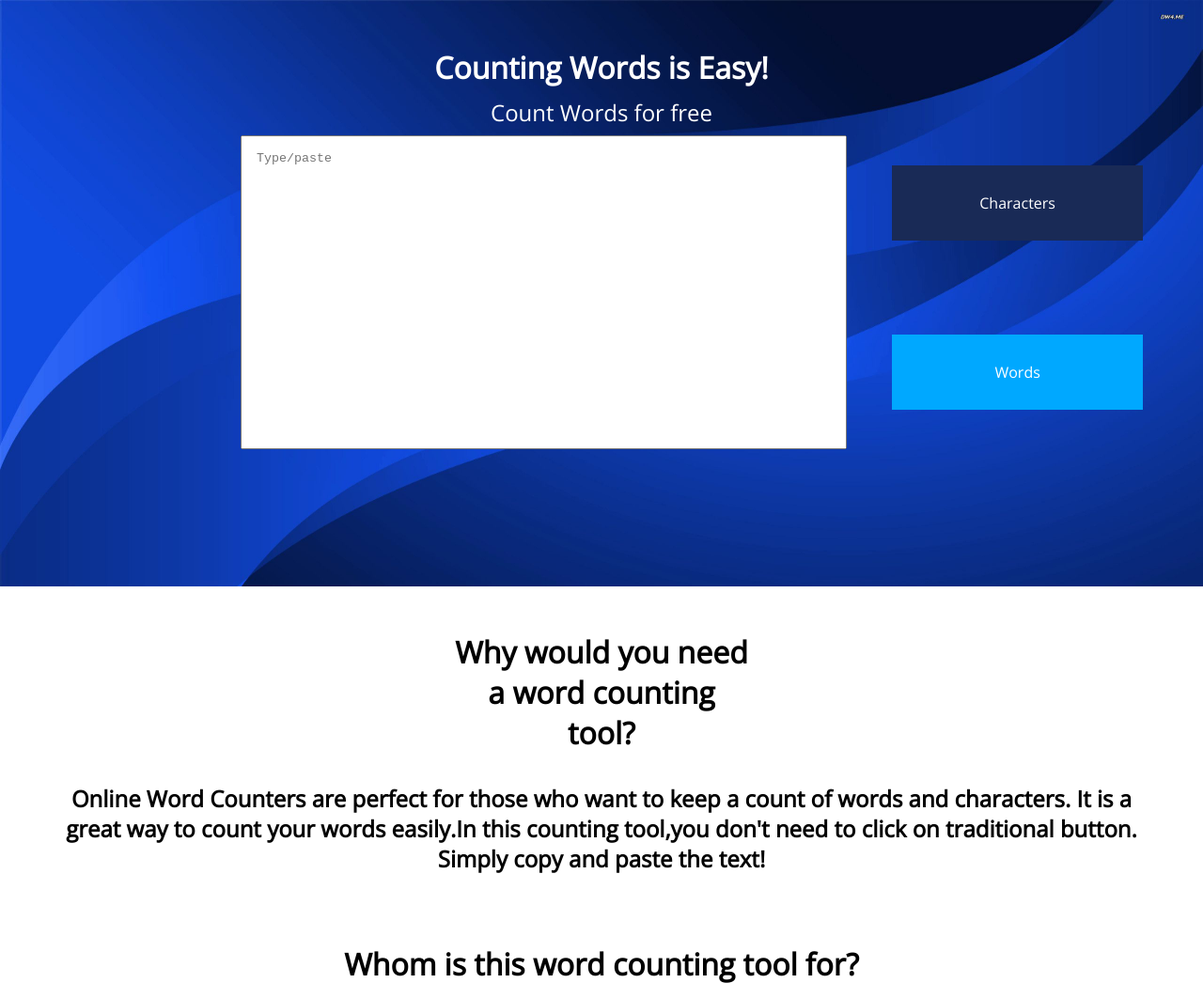
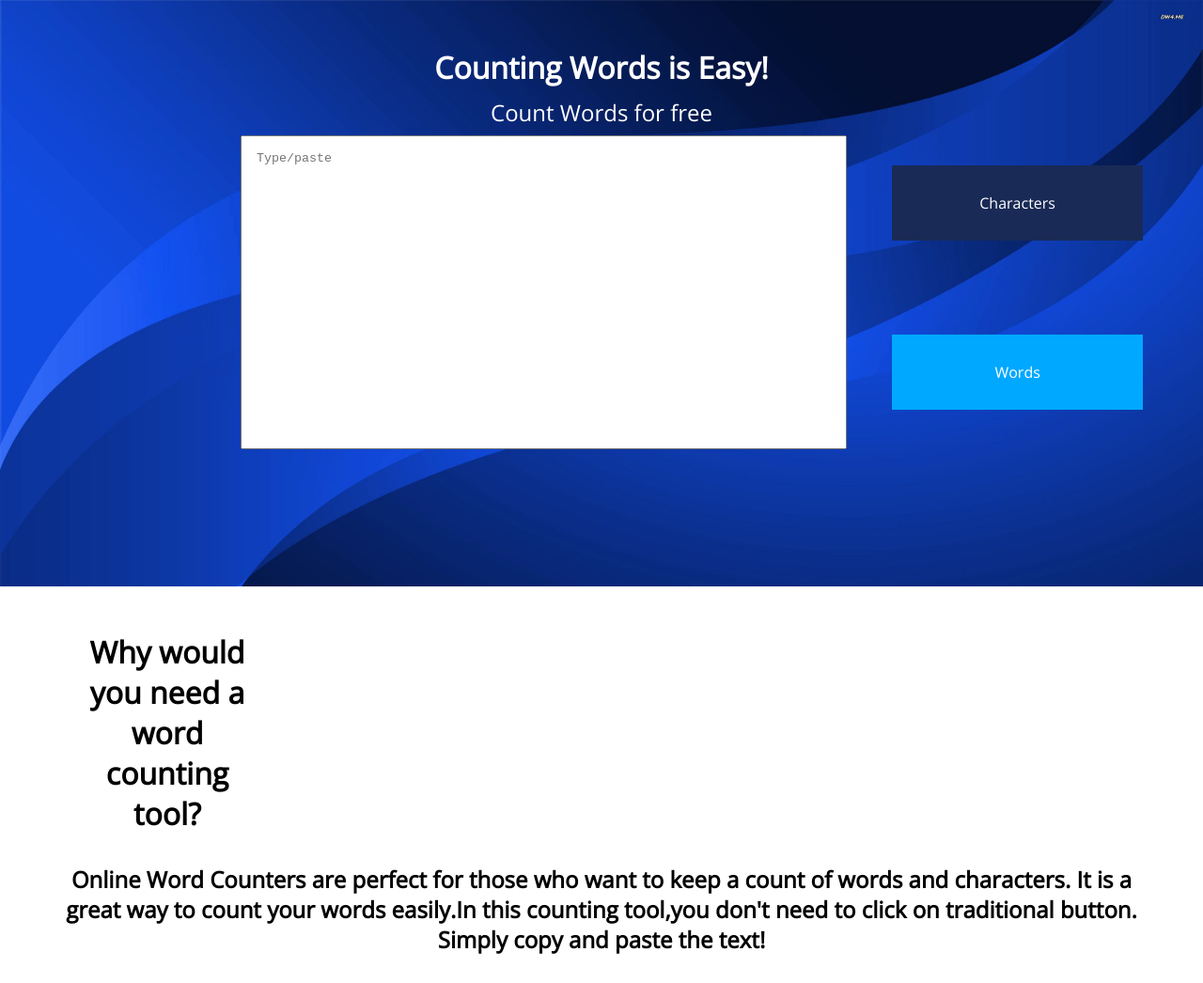
Before and after one commit to Techyy87saleh/Word22, a plain HTML site: page index.html in a window 1280 px wide. Shown: the top 1046 px of the page at 94% size. Drawn offline with nearby package versions, Linux system fonts and the light colour scheme.

Commit message:
Update index.html

```diff
--- a/index.html
+++ b/index.html
@@ -134,6 +134,8 @@
       }
         .text h2{
            font-size:2rem;
+            width:200px;
+            margin:0 30px;
         }
       .text1{
           text-align: center;
```
